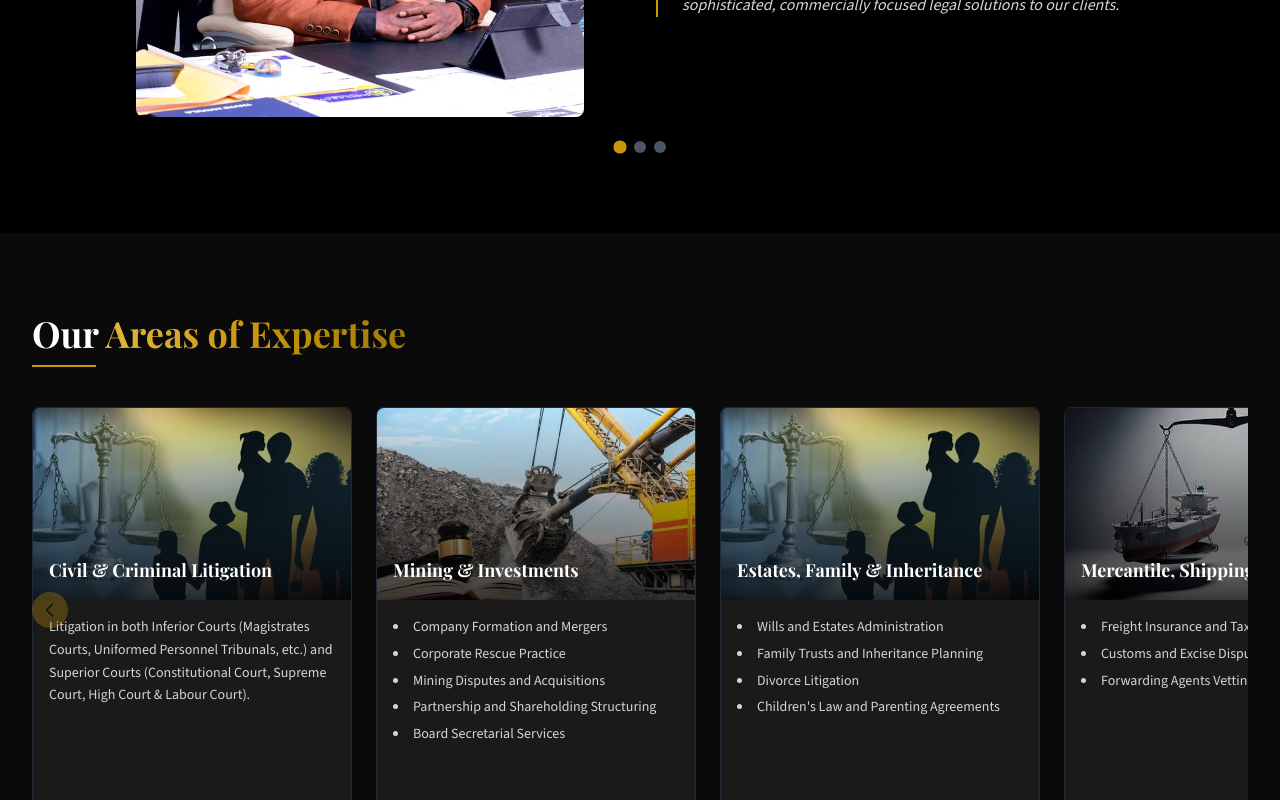
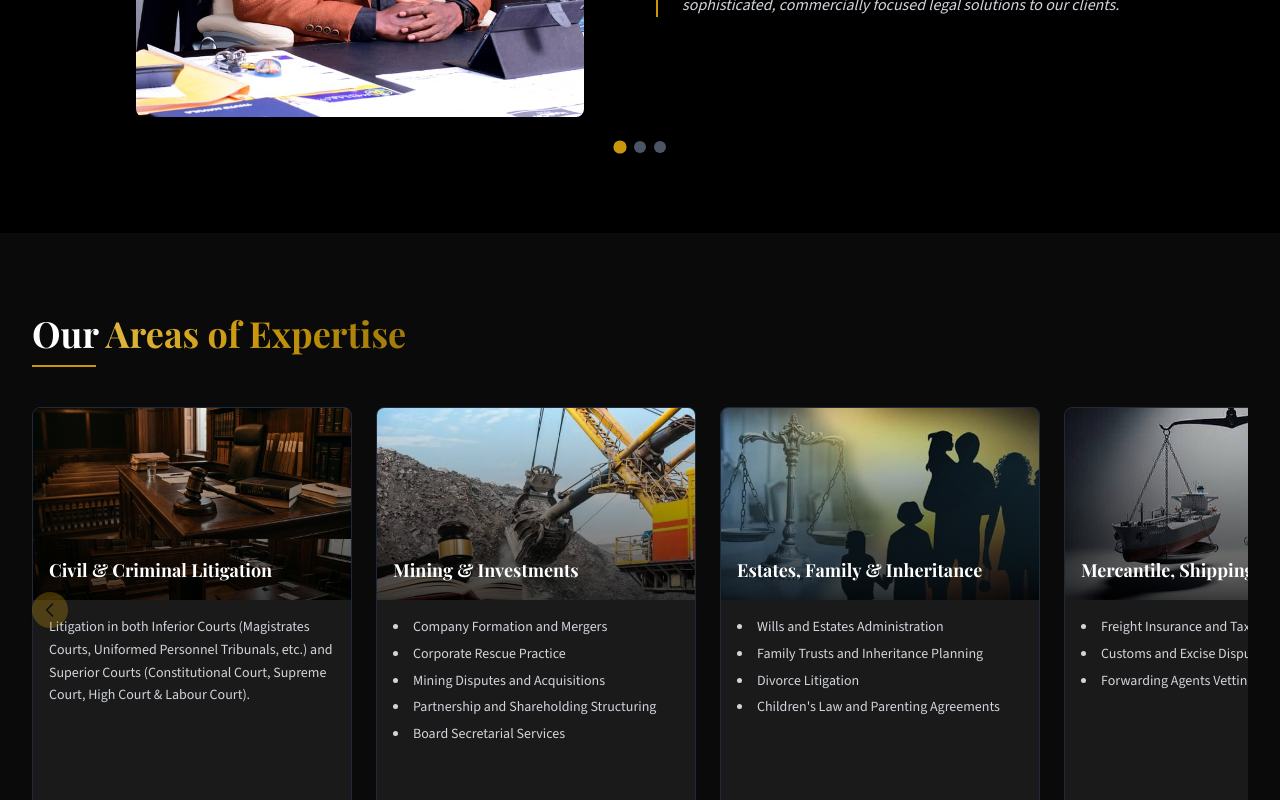
Before and after one commit to shelbyTagv/MavulaLawChambers-website, a React (Vite) app: page / in a window 1280 px wide. Shown: the part 1479-2279 px from the top of the page. Built offline with nearby package versions, Linux system fonts and the light colour scheme; a web font is replaced by a local one.

Commit message:
spelling correction

```diff
--- a/src/data/expertise.ts
+++ b/src/data/expertise.ts
@@ -10,7 +10,7 @@ export const expertiseAreas: ExpertiseArea[] = [
   {
     id: 1,
     title: "Civil & Criminal Litigation",
-    image: "/assets/images/families_service.jpeg",
+    image: "/assets/images/placeholder-news-1.jpg",
     description:
       "Litigation in both Inferior Courts (Magistrates Courts, Uniformed Personnel Tribunals, etc.) and Superior Courts (Constitutional Court, Supreme Court, High Court & Labour Court).",
   },
--- a/src/data/team.ts
+++ b/src/data/team.ts
@@ -18,7 +18,7 @@ export const teamMembers: TeamMember[] = [
   },
   {
     id: 3,
-    name: "Ngosilathi Sibanda",
+    name: "Nkosilathi Sibanda",
     title: "Associate intern",
     photo: "/assets/images/ngosilathi_sibanda.jpeg",
     quote:
```
